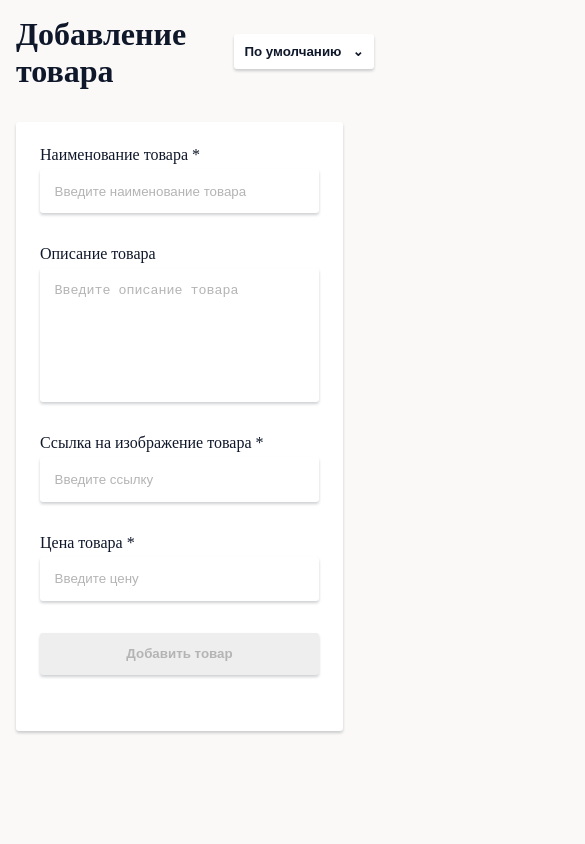
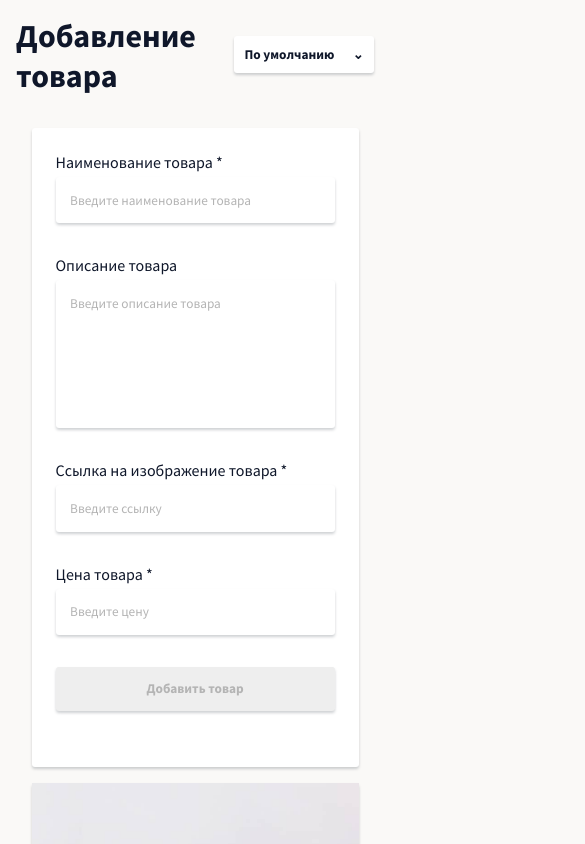
Before and after one commit to mod7ex/frontent-test, a Vue app: page / in a window 390 px wide. Shown: the top 844 px of the page, 585 px wide, since content can reach past the window. Built offline with nearby package versions, Linux system fonts and the light colour scheme.

Commit message:
first approach

```diff
--- a/src/App.vue
+++ b/src/App.vue
@@ -42,17 +42,17 @@ export default {
       },
 
       mounted() {
-            this.prepareProducts();
+            // this.prepareProducts();
       },
 
-      watch: {
-            products: {
-                  handler: function (val) {
-                        this.saveProducts();
-                  },
-                  deep: true,
-            },
-      },
+      // watch: {
+      //       products: {
+      //             handler: function (val) {
+      //                   this.saveProducts();
+      //             },
+      //             deep: true,
+      //       },
+      // },
 };
 </script>
 
@@ -62,7 +62,7 @@ body {
 }
 
 #app {
-      max-width: $screen-width;
+      max-width: $screen-max-width;
       margin-left: auto !important;
       margin-right: auto !important;
       padding: $base-padding * 2;
--- a/src/assets/sass/_reset.scss
+++ b/src/assets/sass/_reset.scss
@@ -1,3 +1,5 @@
+@import url("https://fonts.googleapis.com/css2?family=Source+Sans+Pro:ital,wght@0,200;0,300;0,400;0,600;0,700;0,900;1,200;1,300;1,400;1,600;1,700;1,900&display=swap");
+
 *,
 body,
 html {
@@ -5,6 +7,7 @@ html {
       margin: 0;
       box-sizing: border-box;
       color: $black;
+      font-family: "Source Sans Pro", sans-serif;
 }
 
 * {
--- a/src/assets/sass/_variables.scss
+++ b/src/assets/sass/_variables.scss
@@ -1,7 +1,16 @@
-$screen-width: 1392px;
 $base-margin: 1rem;
 $base-padding: 0.5rem;
+
 $base-width: 327px;
+
+$screen-max-width: 1440px;
+$screen-large: 1008px;
+$screen-medium: 641px;
+$screen-small: 640px;
+
+$screen-1: 1060px;
+$screen-2: 930px;
+$screen-3: 730px;
 
 $black: #0f172a;
 
--- a/src/components/AddProductForm.vue
+++ b/src/components/AddProductForm.vue
@@ -170,13 +170,9 @@ export default {
 
 <style lang="scss">
 form {
-      position: -webkit-sticky;
-      position: sticky;
-      top: 20px;
       @include theme-shape();
       background-color: white;
       padding: $base-padding * 3;
-      width: $base-width;
 
       .form-area {
             margin-bottom: $base-margin * 2;
@@ -211,4 +207,12 @@ form {
             }
       }
 }
+
+@media only screen and (min-width: $screen-medium) {
+      form {
+            position: -webkit-sticky;
+            position: sticky;
+            top: 20px;
+      }
+}
 </style>
--- a/src/components/Product.vue
+++ b/src/components/Product.vue
@@ -82,11 +82,8 @@ export default {
 
 .product {
       @include theme-shape();
-      width: $base-width !important;
-      height: 423px !important;
       position: relative;
       transition: box-shadow 0.5s ease;
-      justify-items: end;
 
       &:hover {
             box-shadow: 0 2px 3px rgba($black, 0.5);
@@ -113,11 +110,9 @@ export default {
       }
 
       .image {
-            // background-color: green;
             margin-bottom: $base-margin;
             height: 230px;
             width: 100%;
-            // background-image: url("../assets/product.jpg");
 
             img {
                   vertical-align: top;
--- a/src/helpers/index.js
+++ b/src/helpers/index.js
@@ -12,7 +12,7 @@ let product = {
       link: "#",
 };
 
-let keys = Array.from({ length: 4 }, (v, k) => k + 1);
+let keys = Array.from({ length: 7 }, (v, k) => k + 1);
 
 for (let key of keys) {
       let id = `${Math.random().toString()}${key}`;
--- a/src/layouts/AddProductPage.vue
+++ b/src/layouts/AddProductPage.vue
@@ -4,13 +4,9 @@
       </header>
 
       <div id="body">
-            <div id="addProductForm">
-                  <slot name="addProductForm"></slot>
-            </div>
+            <slot name="addProductForm"></slot>
 
-            <div id="productsListing">
-                  <slot name="productsListing"></slot>
-            </div>
+            <slot name="productsListing"></slot>
       </div>
 </template>
 
@@ -23,20 +19,16 @@ export default {
 <style lang="scss">
 #body {
       display: grid;
-      grid-template-columns: 1fr 3fr;
-      grid-template-rows: 1fr;
+      grid-template-columns: $base-width auto;
       grid-column-gap: $base-margin;
+      align-items: start;
 }
 
-@media only screen and (max-width: 1280px) {
+@media only screen and (max-width: $screen-small * 1.3) {
       #body {
-            grid-template-columns: 1fr 2fr;
-      }
-}
-
-@media only screen and (max-width: 720px) {
-      #body {
-            grid-template-columns: 1fr 1fr;
+            grid-template-columns: $base-width;
+            grid-row-gap: $base-margin;
+            justify-content: center;
       }
 }
 </style>
--- a/src/layouts/ProductsListing.vue
+++ b/src/layouts/ProductsListing.vue
@@ -38,21 +38,27 @@ export default {
 
 #productsListing {
       display: grid;
-      grid-template-columns: repeat(3, $base-width);
-      grid-template-rows: 1fr;
+      // grid-template-columns: repeat(3, 1fr);
+      // grid-template-columns: repeat(auto-fit, minmax($base-width * 1.3, 1fr));
+      grid-template-columns: repeat(auto-fit, $base-width);
+
       grid-column-gap: $base-margin;
       grid-row-gap: $base-margin;
+
+      grid-auto-flow: row !important;
+
+      justify-content: right;
 }
 
-@media only screen and (max-width: 1400px) {
-      #productsListing {
-            grid-template-columns: repeat(2, $base-width);
-      }
-}
+// @media only screen and (max-width: $screen-1) {
+//       #productsListing {
+//             grid-template-columns: repeat(2, 1fr);
+//       }
+// }
 
-@media only screen and (max-width: 1070px) {
-      #productsListing {
-            grid-template-columns: repeat(1, $base-width);
-      }
-}
+// @media only screen and (max-width: $screen-2) {
+//       #productsListing {
+//             grid-template-columns: 1fr;
+//       }
+// }
 </style>
--- a/src/store/index.js
+++ b/src/store/index.js
@@ -14,7 +14,7 @@ import products from "../helpers";
 export default createStore({
       state() {
             return {
-                  products: [],
+                  products,
             };
       },
 
```
